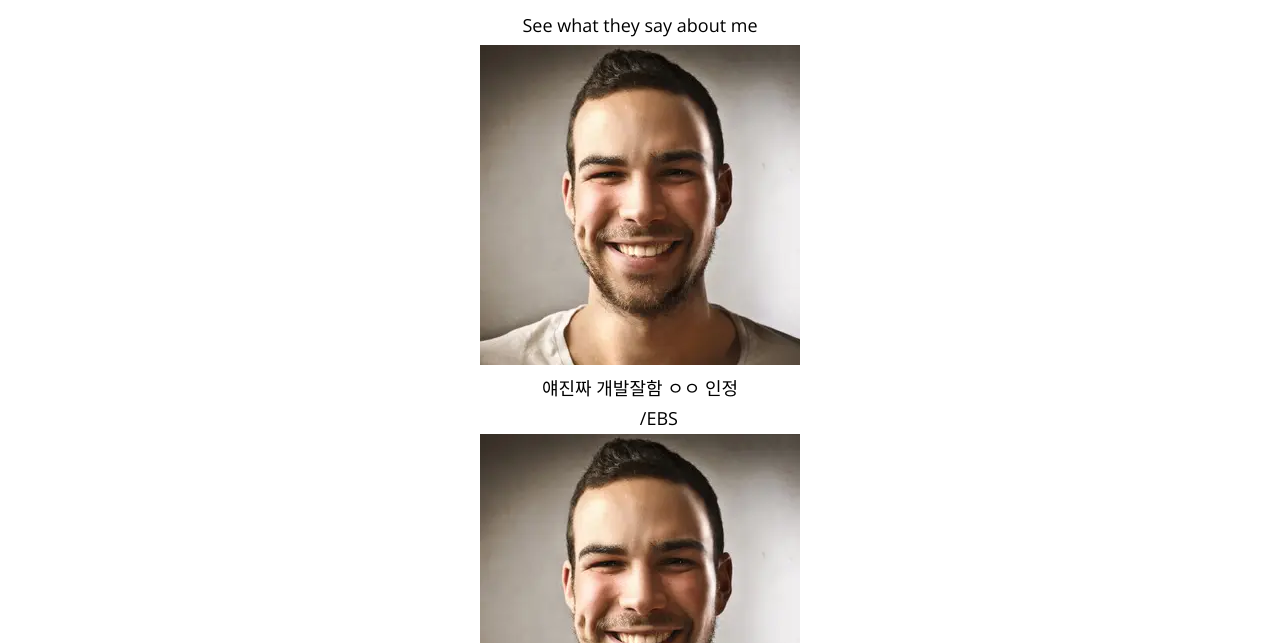
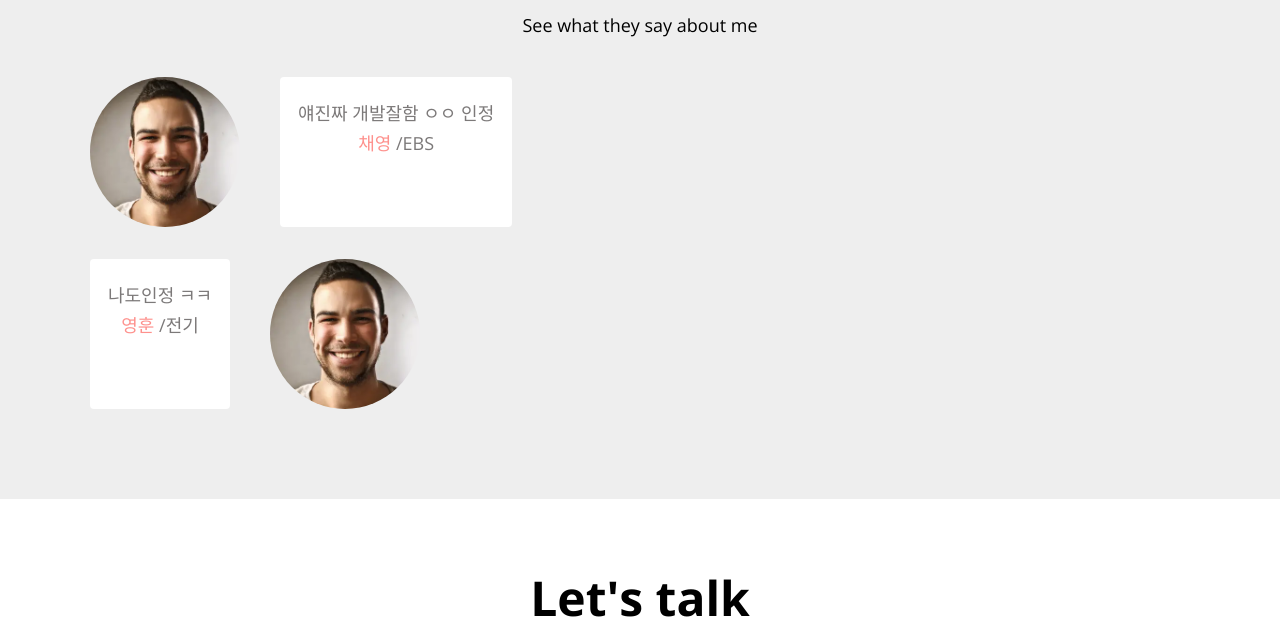
Before and after one commit to hanseungwan1/portfolio, a plain HTML site: page index.html in a window 1280 px wide. Shown: the part 3191-3834 px from the top of the page. Drawn offline with nearby package versions, Linux system fonts and the light colour scheme.

Commit message:
CSS: Testimonials

```diff
--- a/index.html
+++ b/index.html
@@ -254,11 +254,11 @@
                 </div>
             </div>
             <div class="testimonial">
-                <img src="/imgs/people.png" alt="People" class="testimonial__avatar">
                 <div class="testimonial__speech-bubble">
                     <p>나도인정 ㅋㅋ</p>
                     <p class="name"><a href="">영훈</a> /전기</p>
                 </div>
+                <img src="/imgs/people.png" alt="People" class="testimonial__avatar">
             </div>
         </div>
     </section>
--- a/style.css
+++ b/style.css
@@ -375,3 +375,41 @@ padding: 20px 40px;
   margin-top: 8px;
   background-color: var(--color-dark-white);
 }
+
+/* Testimonial */
+#testimonials{
+  background-color: var(--color-light-white);
+}
+
+.testimonials{
+  margin: 40px;
+}
+
+.testimonial{
+  display: flex;
+  margin:32px 0;
+}
+
+.testimonial__avatar{
+  width:150px;
+  height: 150px;
+  border-radius: 50%;
+}
+.testimonial__avatar:nth-child(odd){
+  margin-right: 40px;
+}
+.testimonial__avatar:nth-child(even){
+  margin-left: 40px;
+}
+
+.testimonial__speech-bubble{
+  padding :18px;
+  background-color: var(--color-white);
+  border-radius: var(--size-border-radius);
+}
+.testimonial__speech-bubble p {
+color: var(--color-light-grey);
+}
+.testimonial__speech-bubble a {
+  color: var(--color-pink);
+}
```
